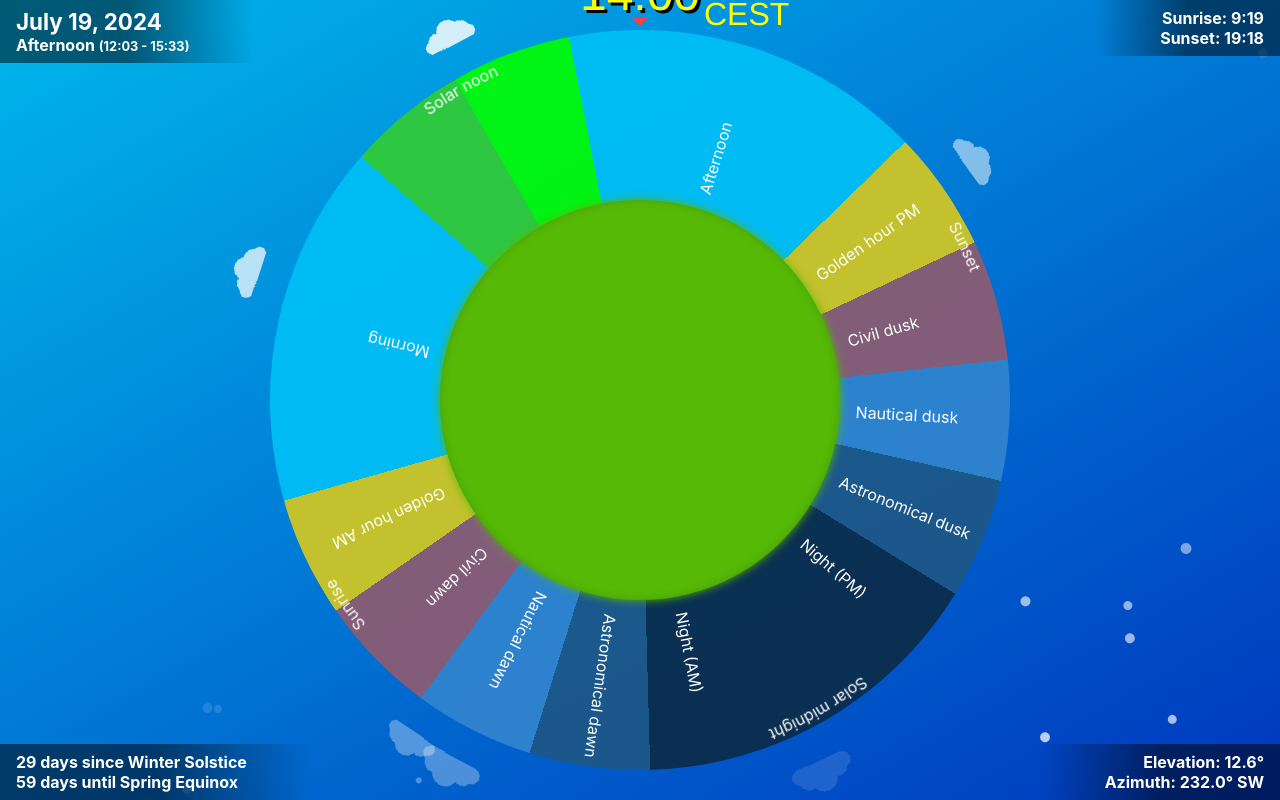
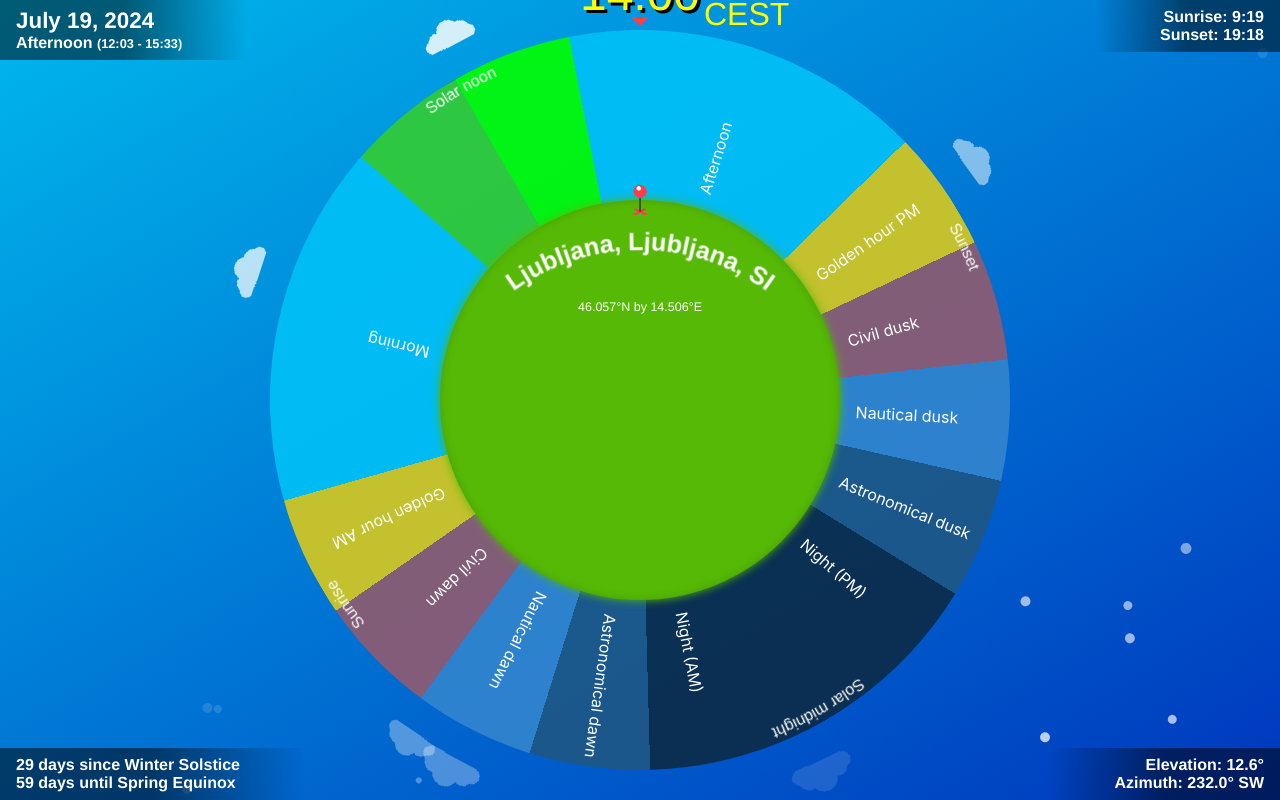
Before and after one commit to plojyon/sol, a React (Create React App) app: page / in a window 1280 px wide. Shown: the top 800 px of the page. Built offline with nearby package versions, Linux system fonts and the light colour scheme.

Commit message:
Add observatory

```diff
--- a/src/App.tsx
+++ b/src/App.tsx
@@ -7,6 +7,7 @@ import { useDispatch } from 'react-redux';
 import Geocentered from './components/Geocentered';
 import Clock from './components/Clock';
 import Hud from './components/Hud';
+import Observatory from './components/Observatory';
 
 function App() {
     const dispatch = useDispatch();
@@ -31,6 +32,7 @@ function App() {
             <Geocentered>
                 <Atmosphere />
                 <Earth />
+                <Observatory />
                 <Clock />
             </Geocentered>
             <Hud />
--- a/src/components/Earth.tsx
+++ b/src/components/Earth.tsx
@@ -2,8 +2,11 @@ import React from 'react';
 import { EARTH_COLOUR, EARTH_RADIUS } from '../constants';
 
 const Earth = () => {
+    const handleEarthClick = () => {
+        alert("This is a map picker (pretend)");
+    }
     return (
-        <div className="earth">
+        <div className="earth" onClick={handleEarthClick}>
             <div
                 className="balkica"
                 style={{
--- a/src/components/Hud.tsx
+++ b/src/components/Hud.tsx
@@ -37,6 +37,7 @@ const Hud = () => {
                     left: 0;
                     color: white;
                     font-weight: bold;
+                    font-family: helvetica;
                     pointer-events: none;
                 }
                 .date {
--- /dev/null
+++ b/src/components/Observatory.tsx
@@ -0,0 +1,52 @@
+import { useSelector } from "react-redux";
+import { OBSERVATORY_TEXT_SIZE, EARTH_RADIUS, OBSERVATORY_PIN_HEIGHT } from "../constants";
+import { selectObserverPosition } from "../reducers";
+import { TGeographicPosition } from "../types";
+import OrbitText from "./OrbitText";
+
+const serializeCoordinates = (coords: TGeographicPosition) => {
+    const lat = coords.latitude;
+    const lon = coords.longitude;
+    const latDirection = lat >= 0 ? 'N' : 'S';
+    const lonDirection = lon >= 0 ? 'E' : 'W';
+    const formattedLat = `${Math.abs(lat).toFixed(3)}°${latDirection}`;
+    const formattedLon = `${Math.abs(lon).toFixed(3)}°${lonDirection}`;
+    return `${formattedLat} by ${formattedLon}`;
+}
+
+const Observatory = () => {
+    const observatoryPosition = useSelector(selectObserverPosition);
+    return (
+        <div className="observatory" style={{
+            fontFamily: "helvetica",
+            color: "white",
+            fontWeight: "bold",
+            // transform: `rotateZ(0deg)`,
+        }}>
+            <OrbitText
+                curvature={0.7}
+                fontSize={OBSERVATORY_TEXT_SIZE}
+                radius={EARTH_RADIUS - OBSERVATORY_TEXT_SIZE * 2}
+                angle={-90}
+                text="Ljubljana, Ljubljana, SI"
+            />
+            <div style={{
+                position: "absolute",
+                top: `${-EARTH_RADIUS + OBSERVATORY_TEXT_SIZE * 4}px`,
+                transform: "translateX(-50%)",
+                width: `${EARTH_RADIUS * 2}px`,
+                textAlign: "center",
+                fontWeight: "normal",
+                fontSize: `${OBSERVATORY_TEXT_SIZE * 0.5}px`,
+            }}>{serializeCoordinates(observatoryPosition)}</div>
+            <img src={require('../images/pin.png')} alt="pin" style={{
+                position: "absolute",
+                bottom: `${EARTH_RADIUS - OBSERVATORY_PIN_HEIGHT / 2}px`,
+                height: `${OBSERVATORY_PIN_HEIGHT}px`,
+                transform: "translateX(-50%)",
+            }} />
+        </div>
+    );
+}
+
+export default Observatory;
--- a/src/components/OrbitText.tsx
+++ b/src/components/OrbitText.tsx
@@ -14,26 +14,28 @@ const OrbitText = (props: TOrbitTextProps) => {
     const geocenter = useSelector(selectGeocenter);
     const textSize = props.fontSize;
     const centerX = geocenter.left;
-    const centerY = geocenter.top;
-    const radius = props.radius;
+    const centerY = geocenter.top - props.radius + props.radius / props.curvature;
+    const radius = props.radius / props.curvature;
 
+    const i = Math.random().toString(36).substring(7);
     return (
         <svg xmlns="http://www.w3.org/2000/svg" style={{
             position: "fixed",
             zIndex: 1,
-            width: "100vw",
-            height: "100vh",
+            width: "200vw",
+            height: "200vh",
             top: 0,
             left: 0,
             pointerEvents: "none",
             transform: `rotate(${props.angle}deg)`,
             transformOrigin: `${centerX}px ${centerY}px`,
+            fontFamily: "helvetica",
         }}>
             <defs>
-                <path id="circlePath" d={`M${centerX},${centerY} m-${radius},0 a${radius},${radius} 0 1,1 ${radius * 2},0 a${radius},${radius} 0 1,1 -${radius * 2},0`} />
+                <path id={`circlePath${i}`} d={`M${centerX},${centerY} m-${radius},0 a${radius},${radius} 0 1,1 ${radius * 2},0 a${radius},${radius} 0 1,1 -${radius * 2},0`} />
             </defs>
             <text fontSize={textSize} fill="white">
-                <textPath href="#circlePath" startOffset="50%" textAnchor="middle">
+                <textPath href={`#circlePath${i}`} startOffset="50%" textAnchor="middle">
                     {props.text}
                 </textPath>
             </text>
--- a/src/constants.tsx
+++ b/src/constants.tsx
@@ -68,8 +68,10 @@ export const STAR_RADIUS = 10;
 export const STAR_ALTITUDE = 200;
 
 export const TIME_POINTER_HEIGHT = 9;
+export const OBSERVATORY_PIN_HEIGHT = 30;
 
 export const LIVE_ROTATE = false;
 
 export const EVENT_TEXT_SIZE = 16;
 export const PHASE_TEXT_SIZE = 16;
+export const OBSERVATORY_TEXT_SIZE = 25;
```
Also changed, not shown: src/images/pin.png (added).
